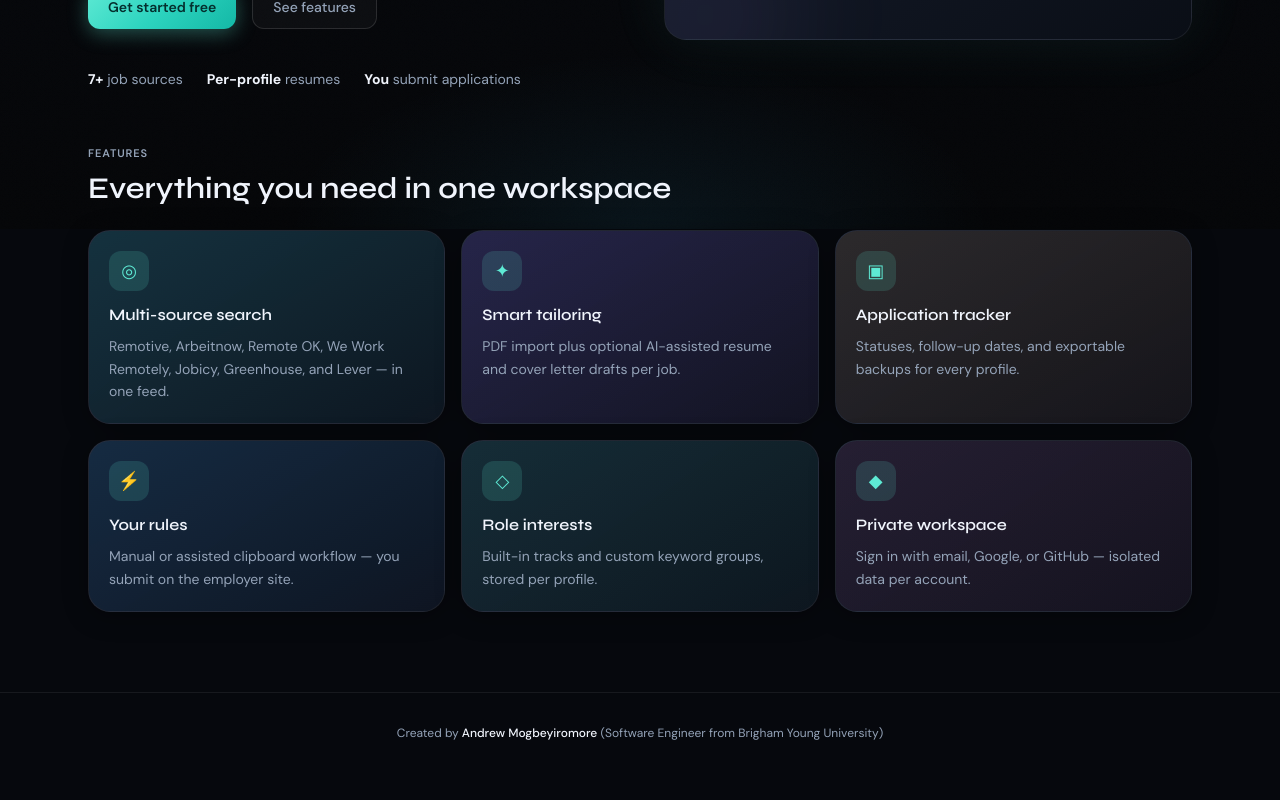
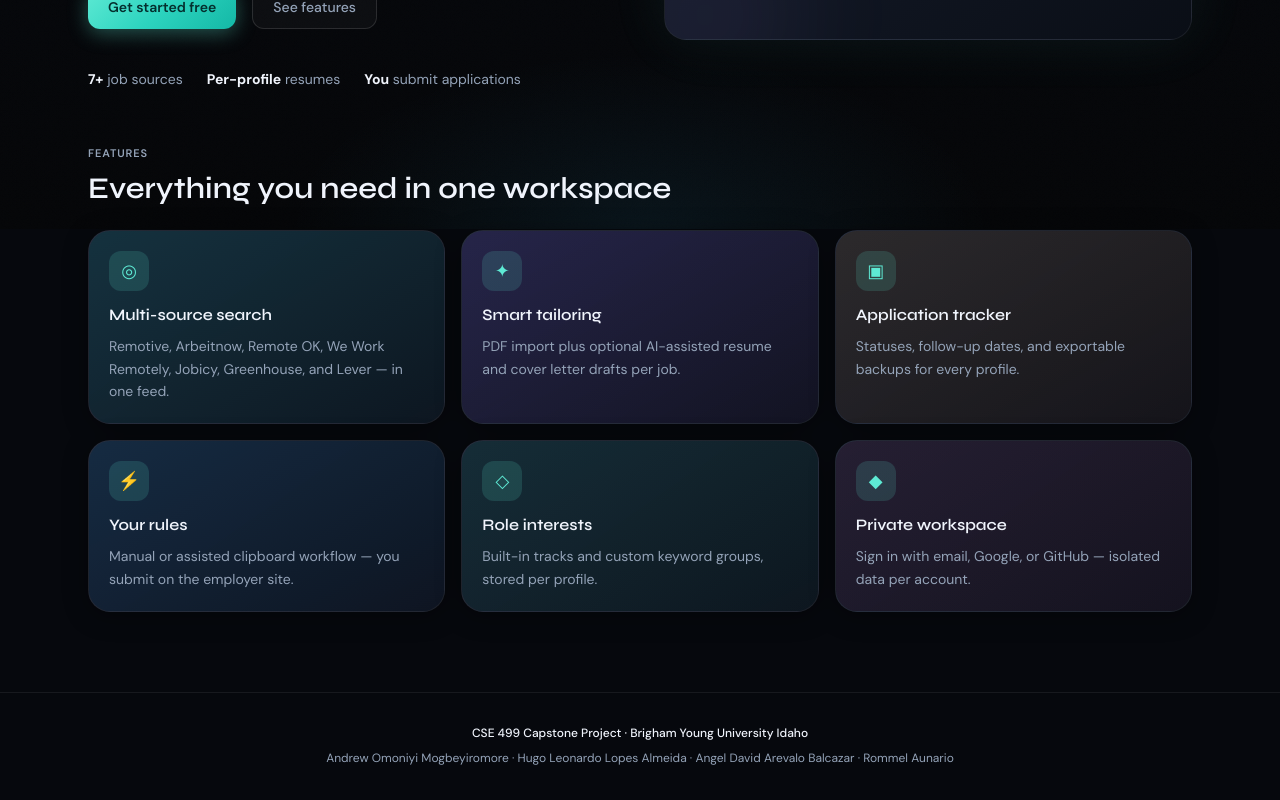
Before and after one commit to Neyoungandy/Job-Hunt, a Next.js app in the folder web/: page / in a window 1280 px wide. Shown: the part 571-1371 px from the top of the page. Before the commit the page ends 1344 px from the top, so only its background shows below. Built offline with nearby package versions, Linux system fonts and the light colour scheme; no server answers.

Commit message:
Update footer component

```diff
--- a/web/src/app/page.tsx
+++ b/web/src/app/page.tsx
@@ -137,12 +137,12 @@ export default function HomePage() {
       </main>
 
       <footer className="border-t border-[var(--hairline)] px-6 py-8 text-center text-xs text-[var(--muted)]">
-        <p>
-          Created by{" "}
-          <span className="font-medium text-[var(--ink)]">
-            Andrew Mogbeyiromore
-          </span>{" "}
-          (Software Engineer from Brigham Young University)
+        <p className="font-medium text-[var(--ink)]">
+          CSE 499 Capstone Project · Brigham Young University Idaho
+        </p>
+        <p className="mt-2 leading-relaxed">
+          Andrew Omoniyi Mogbeyiromore · Hugo Leonardo Lopes Almeida · Angel
+          David Arevalo Balcazar · Rommel Aunario
         </p>
       </footer>
     </div>
--- a/web/src/components/AppShell.tsx
+++ b/web/src/components/AppShell.tsx
@@ -91,20 +91,6 @@ export function AppShell({ children }: { children: React.ReactNode }) {
           <main className="flex-1 px-4 py-6 sm:px-8 sm:py-10">{children}</main>
         </div>
       </div>
-
-      <footer className="relative border-t border-[var(--hairline)] bg-[var(--panel-solid)]/90 px-4 py-6 text-center text-xs leading-relaxed text-[var(--muted)] backdrop-blur-md">
-        <p>
-          Created by{" "}
-          <span className="font-medium text-[var(--ink)]">
-            Andrew Mogbeyiromore
-          </span>{" "}
-          (Software Engineer from Brigham Young University)
-        </p>
-        <p className="mx-auto mt-2 max-w-3xl opacity-80">
-          Listings from Remotive, Arbeitnow, Remote OK, We Work Remotely, Jobicy,
-          Greenhouse, and Lever — follow each provider&apos;s terms.
-        </p>
-      </footer>
     </div>
   );
 }
```
